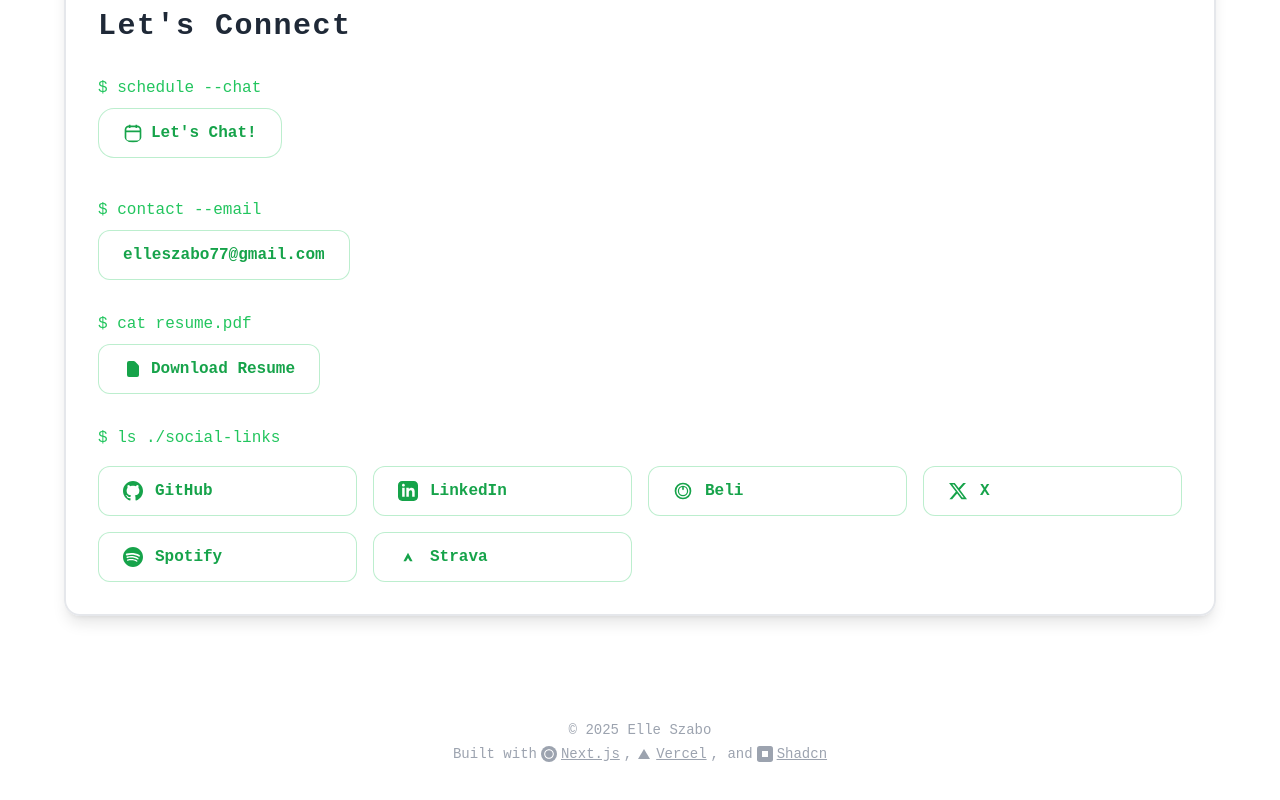
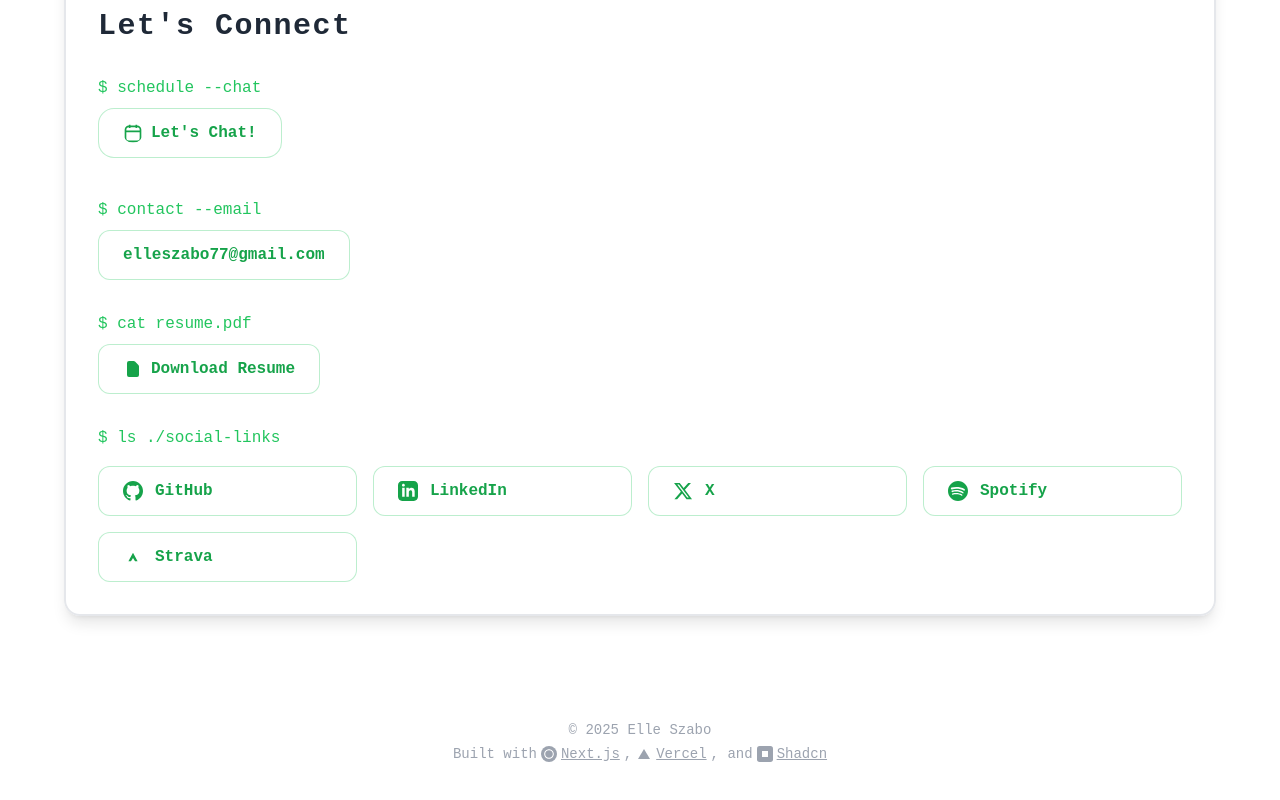
Before and after one commit to eszabo12/portfolio, a Next.js app: page / in a window 1280 px wide. Shown: the part 4030-4830 px from the top of the page. Built offline with nearby package versions, Linux system fonts and the light colour scheme; no server answers.

Commit message:
need beli logo

```diff
--- a/app/pages/ContactSection.tsx
+++ b/app/pages/ContactSection.tsx
@@ -224,18 +224,6 @@ export default function ContactSection({ isMobile }: ContactSectionProps) {
 										<span>LinkedIn</span>
 									</a>
 									<a
-										href="https://beliapp.co/app/ellelele"
-										className="contact-button inline-flex items-center gap-3 px-6 py-3 rounded-xl cursor-pointer"
-									>
-										<svg className="w-5 h-5" fill="currentColor" viewBox="0 0 24 24">
-											{/* Plate icon */}
-											<circle cx="12" cy="12" r="9" stroke="currentColor" strokeWidth="2" fill="none" />
-											<circle cx="12" cy="12" r="5.5" stroke="currentColor" strokeWidth="1.5" fill="none" />
-											<rect x="11" y="7" width="2" height="4" rx="1" fill="currentColor" />
-										</svg>
-										<span>Beli</span>
-									</a>
-									<a
 										href="https://x.com/ElleSzabo"
 										className="contact-button inline-flex items-center gap-3 px-6 py-3 rounded-xl cursor-pointer"
 									>
```
